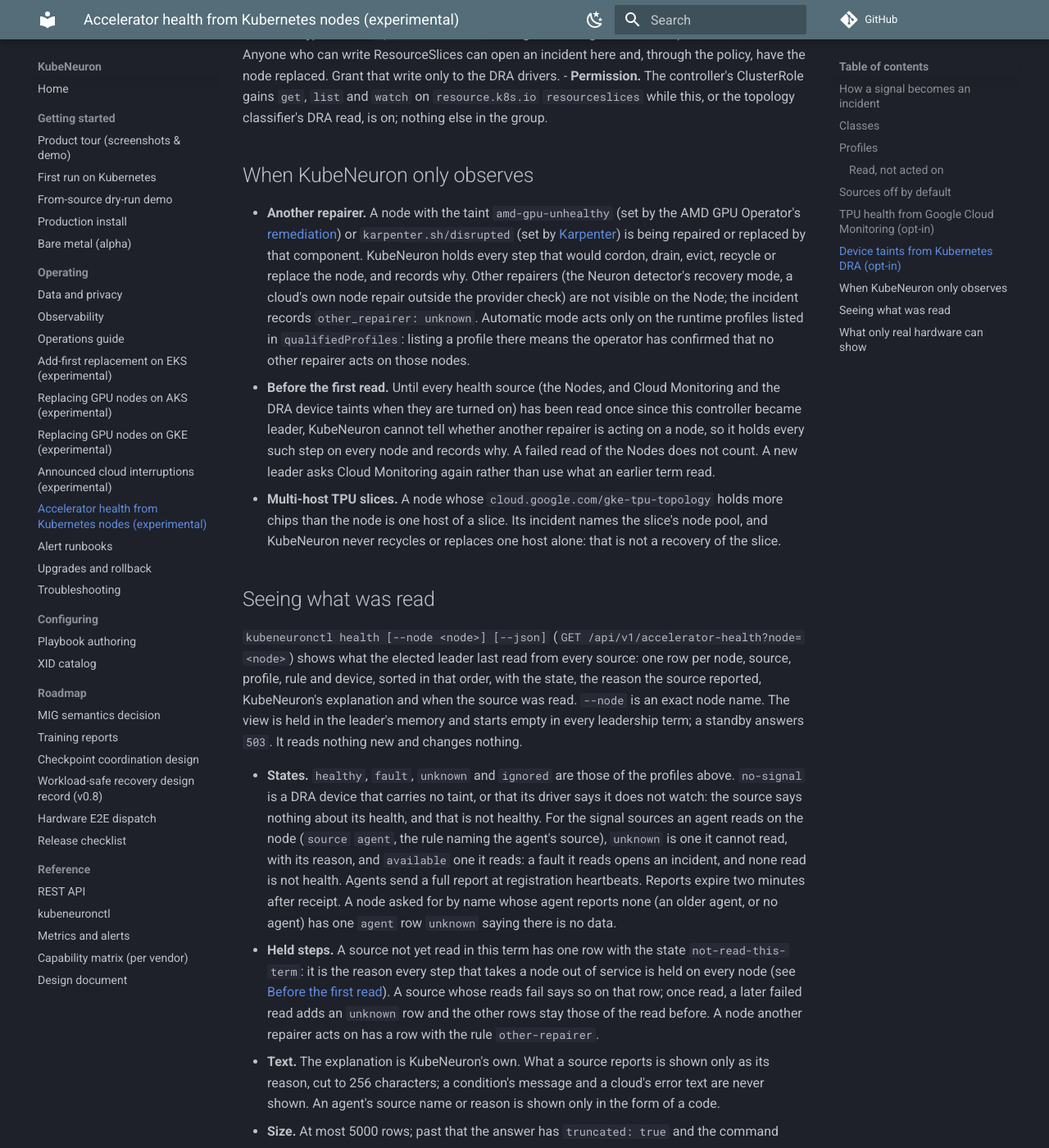
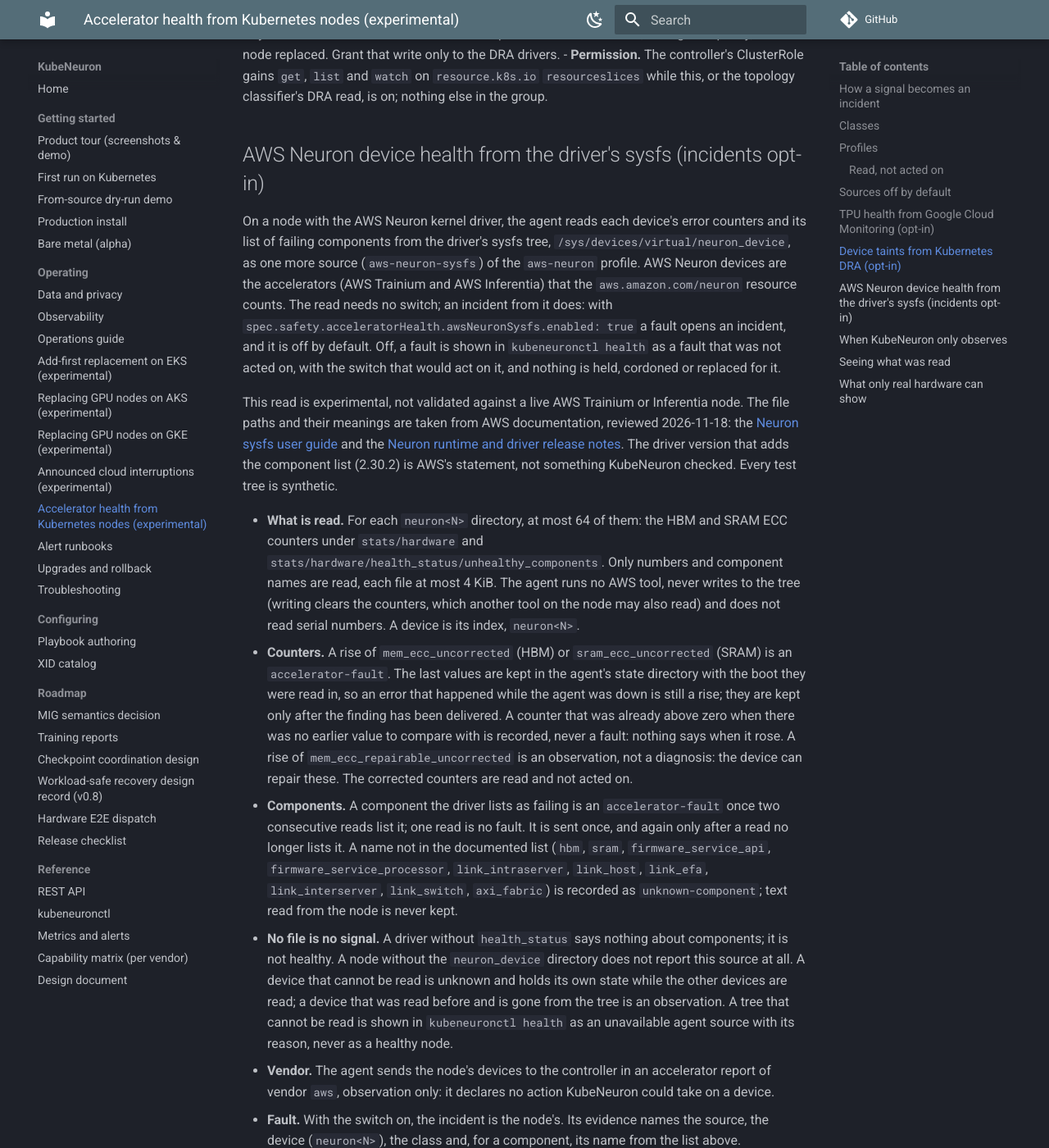
Before and after one commit to kubeneuron/kubeneuron, an MkDocs documentation site: the page built from docs/accelerator-health.md, in a window 1280 px wide and 1400 px high, scrolled down 8046 px. Shown: the whole window at 82% size. Built offline with MkDocs 1.6.1 and Material for MkDocs 9.7.7, drawn with Linux system fonts in a browser that asks for light colours; comment, search, counter and statistics services are not loaded; some of the changed text lies outside the part shown.

Commit message:
docs: describe the AWS Neuron sysfs read by the agent
Signed-off-by: Andrii Petruk <andrey.petruk@gmail.com>

```diff
--- a/docs/accelerator-health.md
+++ b/docs/accelerator-health.md
@@ -245,6 +244,67 @@ run by hand; CI does not run it.
   `watch` on `resource.k8s.io` `resourceslices` while this, or the topology
   classifier's DRA read, is on; nothing else in the group.
 
+## AWS Neuron device health from the driver's sysfs (incidents opt-in)
+
+On a node with the AWS Neuron kernel driver, the agent reads each device's
+error counters and its list of failing components from the driver's sysfs
+tree, `/sys/devices/virtual/neuron_device`, as one more source
+(`aws-neuron-sysfs`) of the `aws-neuron` profile. AWS Neuron devices are the
+accelerators (AWS Trainium and AWS Inferentia) that the
+`aws.amazon.com/neuron` resource counts. The read needs no switch; an
+incident from it does: with
+`spec.safety.acceleratorHealth.awsNeuronSysfs.enabled: true` a fault opens an
+incident, and it is off by default. Off, a fault is shown in
+`kubeneuronctl health` as a fault that was not acted on, with the switch
+that would act on it, and nothing is held, cordoned or replaced for it.
+
+This read is experimental, not validated against a live AWS Trainium or
+Inferentia node. The file paths and their meanings are taken from AWS
+documentation, reviewed 2026-11-18: the
+[Neuron sysfs user guide](https://awsdocs-neuron.readthedocs-hosted.com/en/v2.25.0/tools/neuron-sys-tools/neuron-sysfs-user-guide.html)
+and the
+[Neuron runtime and driver release notes](https://awsdocs-neuron.readthedocs-hosted.com/en/v2.32.0/release-notes/components/runtime.html).
+The driver version that adds the component list (2.30.2) is AWS's statement,
+not something KubeNeuron checked. Every test tree is synthetic.
+
+- **What is read.** For each `neuron<N>` directory, at most 64 of them:
+  the HBM and SRAM ECC counters under `stats/hardware` and
+  `stats/hardware/health_status/unhealthy_components`. Only numbers and
+  component names are read, each file at most 4 KiB. The agent runs no AWS
+  tool, never writes to the tree (writing clears the counters, which another
+  tool on the node may also read) and does not read serial numbers. A device
+  is its index, `neuron<N>`.
+- **Counters.** A rise of `mem_ecc_uncorrected` (HBM) or
+  `sram_ecc_uncorrected` (SRAM) is an `accelerator-fault`. The last values are
+  kept in the agent's state directory with the boot they were read in, so an
+  error that happened while the agent was down is still a rise; they are kept
+  only after the finding has been delivered. A counter that was already above
+  zero when there was no earlier value to compare with is recorded, never a
+  fault: nothing says when it rose. A rise of
+  `mem_ecc_repairable_uncorrected` is an observation, not a diagnosis: the
+  device can repair these. The corrected counters are read and not acted
+  on.
+- **Components.** A component the driver lists as failing is an
+  `accelerator-fault` once two consecutive reads list it; one read is no
+  fault. It is sent once, and again only after a read no longer lists it. A name not in the documented list (`hbm`,
+  `sram`, `firmware_service_api`, `firmware_service_processor`,
+  `link_intraserver`, `link_host`, `link_efa`, `link_interserver`,
+  `link_switch`, `axi_fabric`) is recorded as `unknown-component`; text read
+  from the node is never kept.
+- **No file is no signal.** A driver without `health_status` says nothing
+  about components; it is not healthy. A node without the `neuron_device`
+  directory does not report this source at all. A device that cannot be read
+  is unknown and holds its own state while the other devices are read; a
+  device that was read before and is gone from the tree is an observation. A
+  tree that cannot be read is shown in `kubeneuronctl health` as an
+  unavailable agent source with its reason, never as a healthy node.
+- **Vendor.** The agent sends the node's devices to the controller in an
+  accelerator report of vendor `aws`, observation only: it declares no
+  action KubeNeuron could take on a device.
+- **Fault.** With the switch on, the incident is the node's. Its evidence
+  names the source, the device (`neuron<N>`), the class and, for a
+  component, its name from the list above.
+
 ## When KubeNeuron only observes
 
 - **Another repairer.** A node with the taint `amd-gpu-unhealthy` (set by the
--- a/docs/data-and-privacy.md
+++ b/docs/data-and-privacy.md
@@ -19,6 +19,8 @@ For each incident KubeNeuron records the accelerator worker pods observed on the
 For each incident KubeNeuron also records evidence read from the Kubernetes API about its node: the accelerator and high-performance network resources the node advertises and how many are allocatable, the state (running, not ready, missing) of the vendor's component pods on the node, and an estimate of where the fault is. When the same class opens on several nodes, it records the node names, the class and the incident IDs of the group. It does not record the names of those pods, of jobs or of users in the evidence, and none of it goes into notifications; the metric `kubeneuron_incident_evidence_total` carries only the class and the three states. The evidence is deleted with the incident.
 
 For an incident opened from an [accelerator health profile](accelerator-health.md), KubeNeuron records the profile, the rule, the Node condition type, the condition's reason, and when the condition last changed. It does not read or store condition messages. This is deleted with the incident.
+
+On AWS Neuron nodes the agent reads error counters and the health component list from the driver's sysfs tree. It sends the device index, the fault class and the component name from a fixed list. It does not read device serial numbers. It keeps the last counter values and the boot ID in its state directory on the node.
 
 When the training report endpoint is enabled, a job can report three facts to the controller: a checkpoint (an opaque identifier and an optional step), a resume from a checkpoint, and progress (a step number). The controller accepts a report only from a pod that belongs to that job, identified by its Kubernetes service account token. It links the report to the job using the pod's namespace and verified owner UID. The namespace and owner name appear in incident details and in `kubeneuronctl report --json`. The controller stores the facts with the incident and deletes them with it. It timestamps them on receipt. It neither stores nor logs the token. Checkpoint identifiers are excluded from logs and metric labels. Checkpoint identifiers are limited to 128 characters and cannot be URLs or paths; do not put storage locations, credentials or personal data in them. The endpoint is off by default and reports stay inside the cluster.
 
--- a/docs/reference-capabilities.md
+++ b/docs/reference-capabilities.md
@@ -79,6 +79,8 @@ Each live-cloud entry applies only to the path and run shown.
 | Accelerator health from Kubernetes nodes ([profiles](accelerator-health.md)) | Profile and controller tests with fake nodes | No | No. Experimental: signal names from vendor documentation, not validated on hardware |
 | TPU health from Google Cloud Monitoring (`infra_health`, Google Cloud Beta; opt-in, [how it is read](accelerator-health.md#tpu-health-from-google-cloud-monitoring-opt-in)) | State table, fake Cloud Monitoring API, REST client against a local test server, controller tests with fake nodes | No | No. Experimental, not validated against a live GKE cluster; whether Google writes the metric for GKE nodes is not confirmed |
 | Device health from Kubernetes DRA device taints (`resource.k8s.io/v1` ResourceSlices, Kubernetes beta in 1.36; opt-in, [how it is read](accelerator-health.md#device-taints-from-kubernetes-dra-opt-in)) | Profile table, fake dynamic client (served, not served, forbidden, no taints), controller tests with fake devices; read against a Kubernetes 1.36.4 API server in kind with a hand-written ResourceSlice (`hack/kind-dra-health.sh`) | No | No. Experimental: taint keys from the NVIDIA and AWS Neuron driver documentation, not run against a driver on hardware; Kubernetes and the drivers may change them |
+| AWS Neuron device health from the driver's sysfs on the node (`aws-neuron-sysfs`, incidents opt-in, [how it is read](accelerator-health.md#aws-neuron-device-health-from-the-drivers-sysfs-incidents-opt-in)) | Package tests on synthetic sysfs trees (`internal/agent/neuronsysfs`): counters, component list, unreadable devices, baselines across restarts and boots; agent tests on synthetic trees (two reads for a component, counter rise, report of vendor `aws`) and through the controller's agent routes to the stored report and the event archive | No | No. Experimental, not validated against a live AWS Trainium or Inferentia node; file paths and meanings are taken from AWS documentation (reviewed 2026-11-18) |
+| AWS Neuron device health from Amazon CloudWatch, read off the node | Not built | No | Not built. We found no per-device health signal that AWS publishes without an agent on the node, as of 2026-11-18: [EC2 status checks](https://docs.aws.amazon.com/AWSEC2/latest/APIReference/API_PerformanceStatusSummary.html) and [AWS Health](https://docs.aws.amazon.com/health/latest/ug/aws-health-concepts-and-terms.html) name an instance, not a device, and the [EC2 accelerator metrics](https://docs.aws.amazon.com/AWSEC2/latest/UserGuide/viewing_metrics_with_cloudwatch.html) describe NVIDIA GPUs only. The per-device ECC metric of [Container Insights](https://docs.aws.amazon.com/AmazonCloudWatch/latest/monitoring/Container-Insights-metrics-enhanced-EKS.html) and the `NeuronHealthCheck` namespace of the [Neuron node problem detector](https://awsdocs-neuron.readthedocs-hosted.com/en/latest/deploy/infrastructure/problem-detector.html) come from agents the user runs on the node; the detector's node condition is already read ([profiles](accelerator-health.md#profiles)) |
 | Node conditions read and not acted on (AKS `XIDError`, `GPUECCError`, `GPUClockThrottling`, `UnhealthyNvidiaDevicePlugin`, `UnhealthyNvidiaDCGMServices`; EKS DCGM reasons) | Profile and controller tests with fake nodes | No | No. Counted as `ignored`, never an incident: none of them says enough to blame the node ([why, per condition](accelerator-health.md#read-not-acted-on)) |
 | Training reports | Authentication, ownership, storage and recovery timing tests | Two CPU processes in one Job pod train a synthetic linear model. The second loads the first process's checkpoint and reduces the loss. Both report over HTTPS with a projected pod token, and the test verifies the stored checkpoint, resume and progress reports | No live cloud or GPU training run. |
 
```
Also changed, not shown: other parts of docs/accelerator-health.md (+6 -7 lines), CHANGELOG.md (+12 -2 lines).
